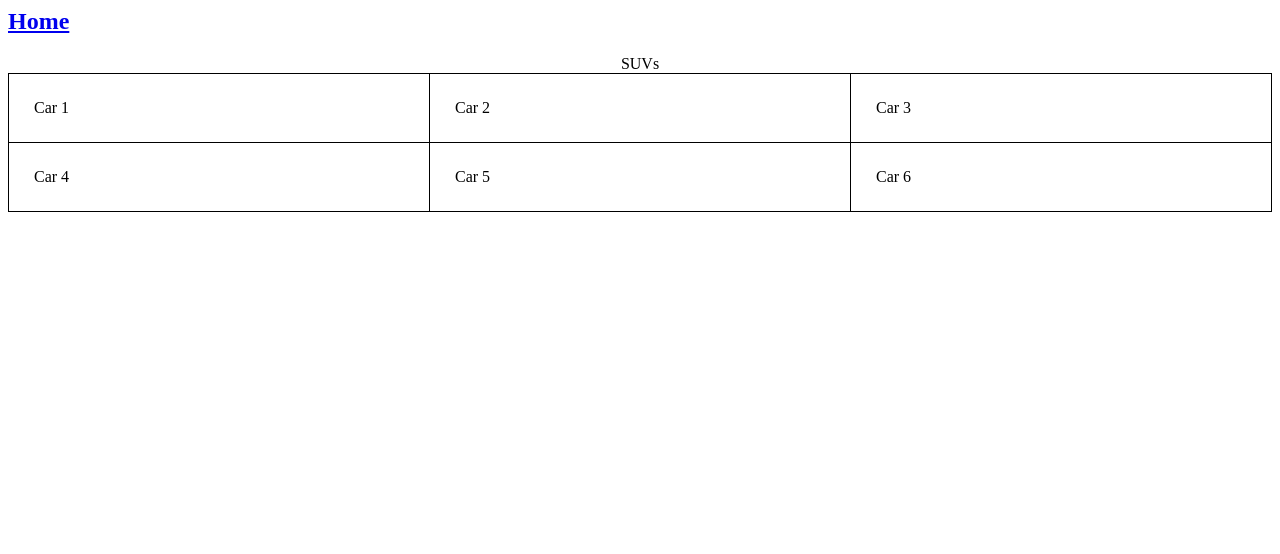
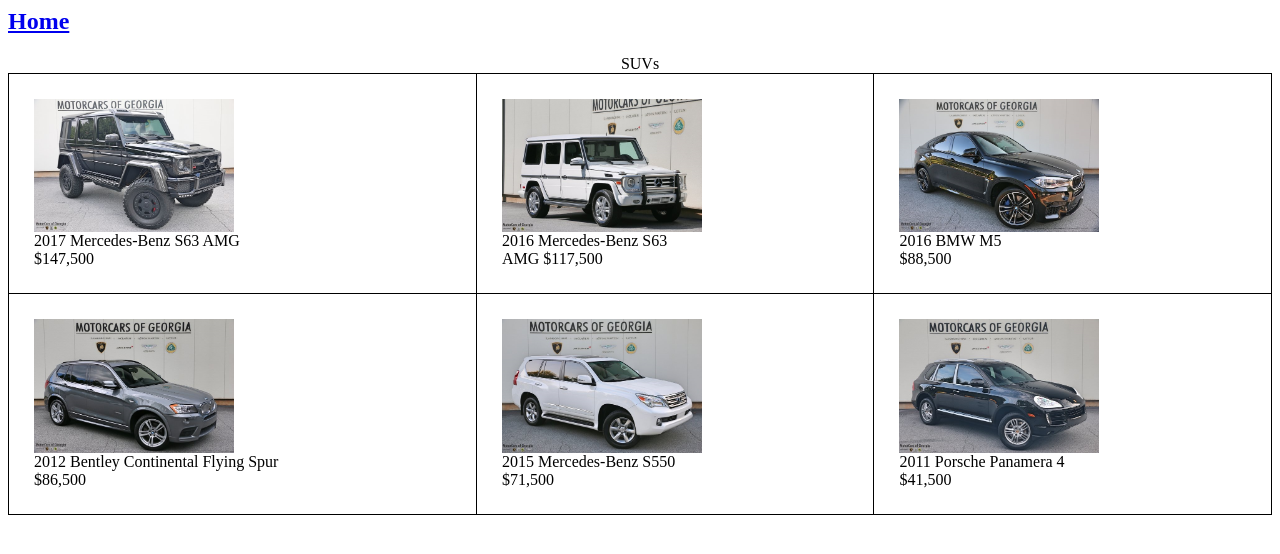
Before and after one commit to zoconnor/zoconnor.github.io, a plain HTML site: page Pages/SUV.html in a window 1280 px wide. Drawn offline with Linux system fonts and the light colour scheme.

Commit message:
Added Desc. to Images

```diff
--- a/Pages/SUV.html
+++ b/Pages/SUV.html
@@ -22,16 +22,34 @@
   </h2>
   <table style="width:100%">
     <caption>SUVs</caption>
-  <tr>
-    <td>Car 1</td>
-    <td>Car 2</td>
-    <td>Car 3</td>
-  </tr>
-  <tr>
-    <td>Car 4</td>
-    <td>Car 5</td>
-    <td>Car 6</td>
-  </tr>
-</table>
+    <tr>
+      <td>
+        <img src="../Photos/SUV/suv1.jpg" alt="pic" max width="200px"/>
+  <br />2017 Mercedes-Benz S63 AMG <br /> $147,500
+  </td>
+  <td>
+    <img src="../Photos/SUV/suv2.jpg" alt="pic" max width="200px"/>
+  <br />2016 Mercedes-Benz S63 <br /> AMG $117,500
+  </td>
+  <td>
+    <img src="../Photos/SUV/suv3.jpg" alt="pic" max width="200px"/>
+  <br />2016 BMW M5 <br /> $88,500
+  </td>
+    </tr>
+    <tr>
+      <td>
+        <img src="../Photos/SUV/suv4.jpg" alt="pic" max width="200px"/>
+  <br />2012 Bentley Continental Flying Spur <br /> $86,500
+  </td>
+  <td>
+    <img src="../Photos/SUV/suv5.jpg" alt="pic" max width="200px"/>
+  <br />2015 Mercedes-Benz S550 <br /> $71,500
+  </td>
+  <td>
+    <img src="../Photos/SUV/suv6.jpg" alt="pic" max width="200px"/>
+  <br />2011 Porsche Panamera 4 <br /> $41,500
+  </td>
+    </tr>
+  </table>
 </body>
 </html>
```
Also changed, not shown: Pages/Coupe.html (+6 -6 lines), Pages/Sedan.html (+29 -11 lines).
